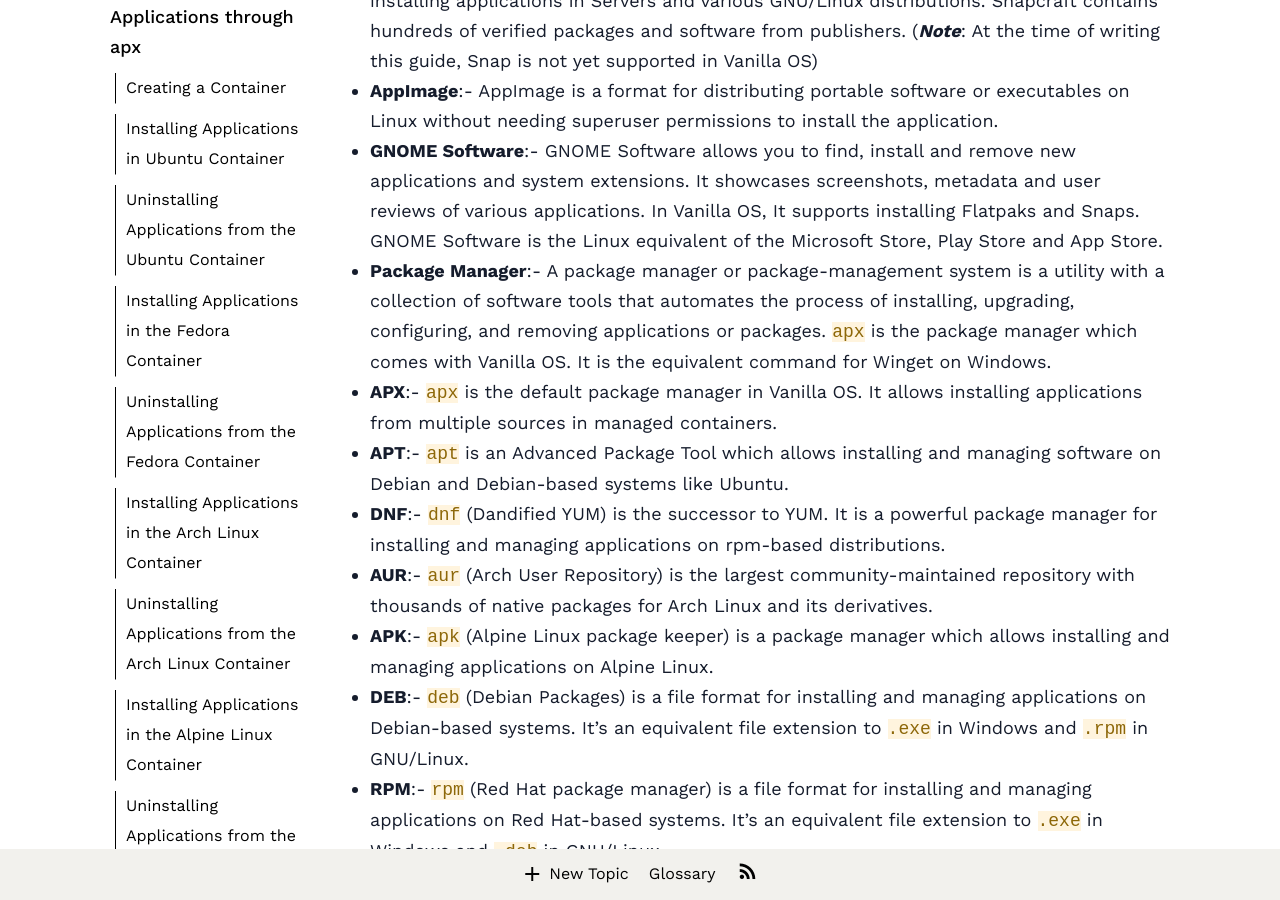
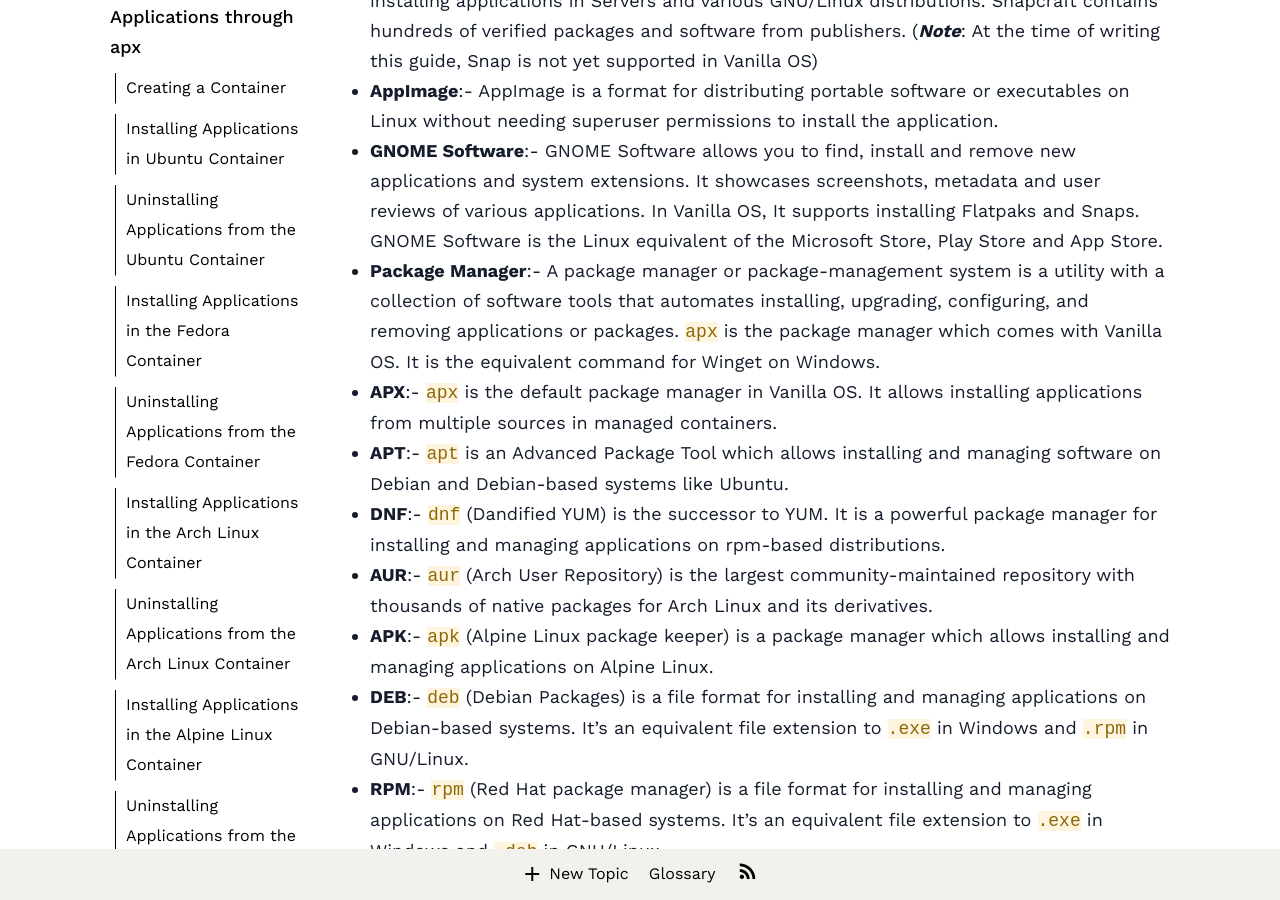
Before and after one commit to Vanilla-OS/handbook, a Jekyll site: the page built from _posts/2023-01-11-install-and-manage-applications.md, in a window 1280 px wide and 900 px high, scrolled down 808 px. Built offline with Jekyll 4.4.1, drawn with Linux system fonts in a browser that asks for light colours; nearby versions of some CDN libraries; a style sheet for code colours, icons or effects is not loaded.

Commit message:
Update package manager description

```diff
--- a/_posts/2023-01-11-install-and-manage-applications.md
+++ b/_posts/2023-01-11-install-and-manage-applications.md
@@ -22,7 +22,7 @@
 - **Snap**:- Snap is an alternative packaging format by Canonical (the creators of Ubuntu) for installing thousands of applications from the Snapcraft repository. They facilitate installing applications in Servers and various GNU/Linux distributions. Snapcraft contains hundreds of verified packages and software from publishers. (_**Note**_: At the time of writing this guide, Snap is not yet supported in Vanilla OS)
 - **AppImage**:- AppImage is a format for distributing portable software or executables on Linux without needing superuser permissions to install the application.
 - **GNOME Software**:- GNOME Software allows you to find, install and remove new applications and system extensions. It showcases screenshots, metadata and user reviews of various applications. In Vanilla OS, It supports installing Flatpaks and Snaps. GNOME Software is the Linux equivalent of the Microsoft Store, Play Store and App Store.
-- **Package Manager**:- A package manager or package-management system is a utility with a collection of software tools that automates the process of installing, upgrading, configuring, and removing applications or packages.
+- **Package Manager**:- A package manager or package-management system is a utility with a collection of software tools that automates installing, upgrading, configuring, and removing applications or packages.
 `apx` is the package manager which comes with Vanilla OS. It is the equivalent command for Winget on Windows.
 - **APX**:- `apx` is the default package manager in Vanilla OS. It allows installing applications from multiple sources in managed containers.
 - **APT**:- `apt` is an Advanced Package Tool which allows installing and managing software on Debian and Debian-based systems like Ubuntu.
```
